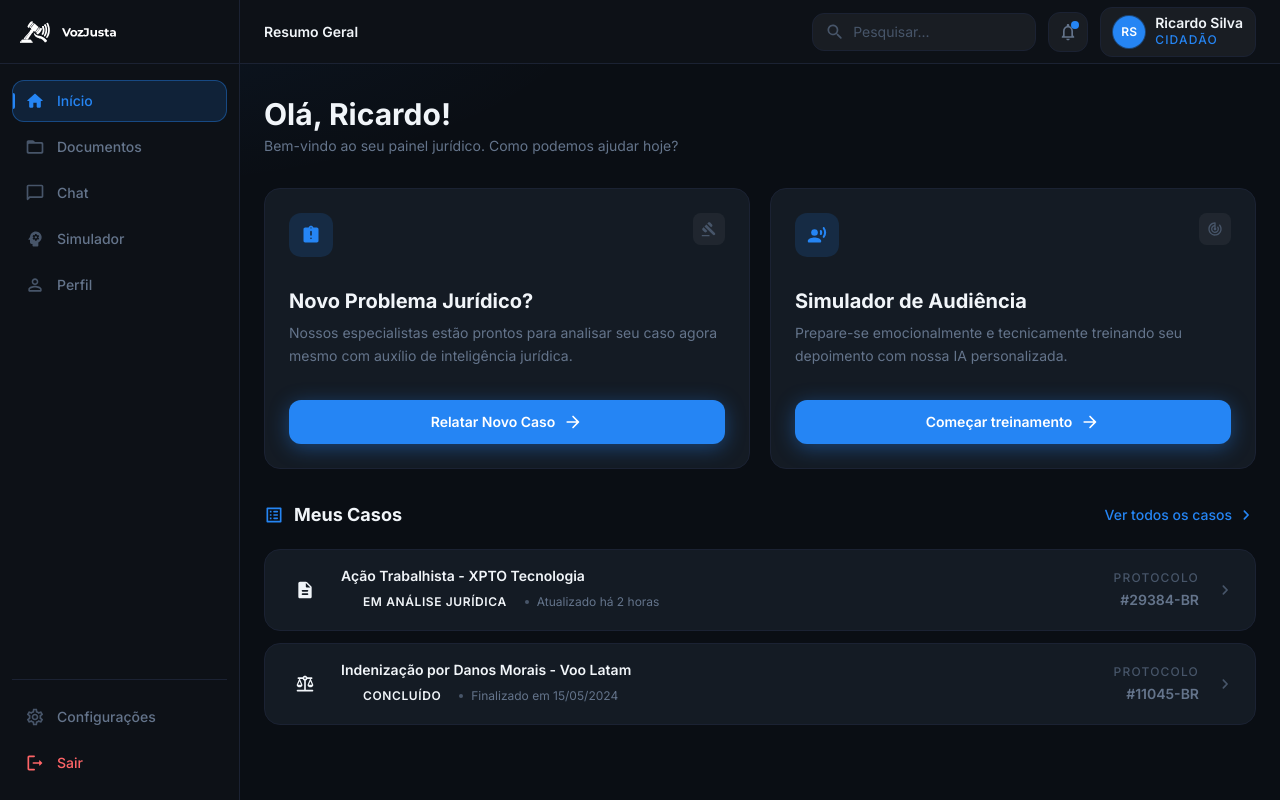
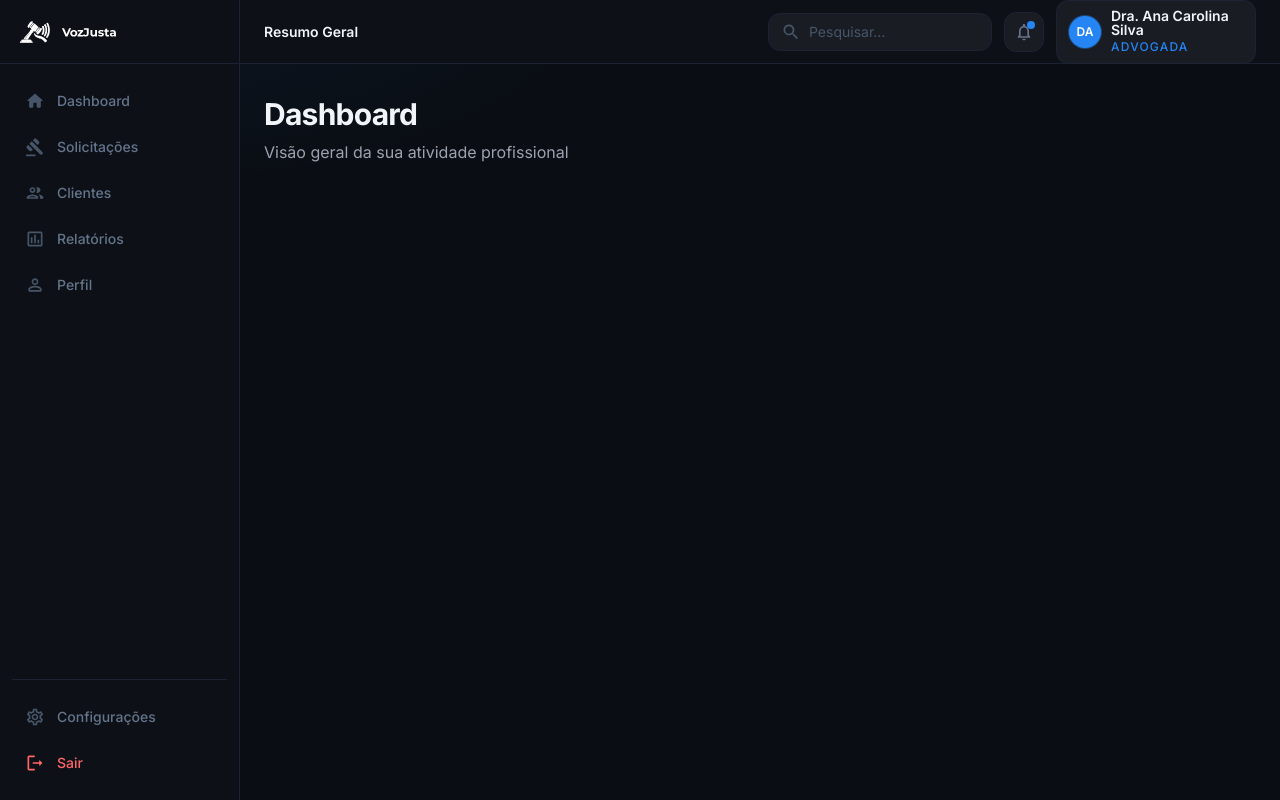
Before and after one commit to VozJusta/VJ.WEB, a Next.js app: page /dashboard in a window 1280 px wide. Built offline with nearby package versions, Linux system fonts and the light colour scheme.

Commit message:
feat(lawyer): create lawyer dashboard route structure
Create (lawyer) route group with dedicated layout and sidebar navigation. Make sidebar component reusable by accepting optional navigation props while maintaining backward compatibility with citizen routes.

```diff
--- /dev/null
+++ b/app/(lawyer)/dashboard/page.tsx
@@ -0,0 +1,21 @@
+import type { Metadata } from "next";
+
+export const metadata: Metadata = {
+  title: "Dashboard - Advogado | Voz Justa",
+  description: "Painel de gestão para advogados da plataforma Voz Justa",
+};
+
+export default function LawyerDashboardPage() {
+  return (
+    <div className="space-y-8">
+      <header>
+        <h1 className="text-3xl font-bold tracking-tight text-foreground">
+          Dashboard
+        </h1>
+        <p className="mt-2 text-base text-foreground-muted">
+          Visão geral da sua atividade profissional
+        </p>
+      </header>
+    </div>
+  );
+}
--- /dev/null
+++ b/app/(lawyer)/layout.tsx
@@ -0,0 +1,53 @@
+"use client";
+
+import { useState } from "react";
+import { cn } from "@/lib/utils";
+import { Sidebar } from "@/components/layout/sidebar";
+import { DashboardHeader } from "@/components/layout/dashboard-header";
+import { lawyerSidebarMainNav, lawyerSidebarBottomNav } from "./sidebar.navigation";
+
+const DEMO_LAWYER = {
+  name: "Dra. Ana Carolina Silva",
+  role: "Advogada",
+  avatarUrl: undefined,
+};
+
+export default function LawyerLayout({
+  children,
+}: {
+  children: React.ReactNode;
+}) {
+  const [isSidebarOpen, setIsSidebarOpen] = useState(false);
+
+  return (
+    <div className="layout-bg min-h-screen">
+      <Sidebar
+        isOpen={isSidebarOpen}
+        onToggle={() => setIsSidebarOpen((prev) => !prev)}
+        onClose={() => setIsSidebarOpen(false)}
+        mainNav={lawyerSidebarMainNav}
+        bottomNav={lawyerSidebarBottomNav}
+      />
+
+      <div
+        className={cn(
+          "flex min-h-screen flex-col transition-[padding-left] duration-300 ease-in-out",
+          "lg:pl-60",
+        )}
+      >
+        <DashboardHeader
+          user={DEMO_LAWYER}
+          onMenuToggle={() => setIsSidebarOpen((prev) => !prev)}
+        />
+
+        <main
+          id="main-content"
+          tabIndex={-1}
+          className="flex flex-1 flex-col gap-8 px-4 py-6 md:px-6 md:py-8 focus-visible:outline-none"
+        >
+          {children}
+        </main>
+      </div>
+    </div>
+  );
+}
--- /dev/null
+++ b/app/(lawyer)/sidebar.navigation.ts
@@ -0,0 +1,23 @@
+import {
+  HomeRounded,
+  GavelRounded,
+  PeopleOutlineRounded,
+  AssessmentOutlined,
+  PersonOutlineRounded,
+  SettingsOutlined,
+  LogoutRounded,
+} from "@mui/icons-material";
+import type { SidebarNavItem } from "@/components/layout/sidebar/sidebar.types";
+
+export const lawyerSidebarMainNav: SidebarNavItem[] = [
+  { label: "Dashboard", href: "/lawyer/dashboard", icon: HomeRounded },
+  { label: "Solicitações", href: "/lawyer/dashboard/requests", icon: GavelRounded },
+  { label: "Clientes", href: "/lawyer/dashboard/clients", icon: PeopleOutlineRounded },
+  { label: "Relatórios", href: "/lawyer/dashboard/reports", icon: AssessmentOutlined },
+  { label: "Perfil", href: "/lawyer/dashboard/profile", icon: PersonOutlineRounded },
+];
+
+export const lawyerSidebarBottomNav: SidebarNavItem[] = [
+  { label: "Configurações", href: "/lawyer/dashboard/settings", icon: SettingsOutlined },
+  { label: "Sair", href: "/logout", icon: LogoutRounded },
+];
--- a/components/layout/sidebar/index.tsx
+++ b/components/layout/sidebar/index.tsx
@@ -8,7 +8,7 @@ import { SidebarNav } from "./sidebar-nav";
 import { cn } from "@/lib/utils";
 import type { SidebarProps } from "./sidebar.types";
 
-export function Sidebar({ isOpen, onToggle, onClose, className }: SidebarProps) {
+export function Sidebar({ isOpen, onToggle, onClose, className, mainNav, bottomNav }: SidebarProps) {
 
   return (
     <>
@@ -70,7 +70,7 @@ export function Sidebar({ isOpen, onToggle, onClose, className }: SidebarProps)
           </button>
         </div>
 
-        <SidebarNav isOpen={true} />
+        <SidebarNav isOpen={true} mainNav={mainNav} bottomNav={bottomNav} />
       </aside>
     </>
   );
--- a/components/layout/sidebar/sidebar-nav.tsx
+++ b/components/layout/sidebar/sidebar-nav.tsx
@@ -71,15 +71,19 @@ function SidebarNavLink({ item, isActive, isDanger = false, isOpen }: SidebarNav
 
 type SidebarNavProps = {
   isOpen: boolean;
+  mainNav?: SidebarNavItem[];
+  bottomNav?: SidebarNavItem[];
 };
 
-export function SidebarNav({ isOpen }: SidebarNavProps) {
+export function SidebarNav({ isOpen, mainNav, bottomNav }: SidebarNavProps) {
   const pathname = usePathname();
+  const mainNavItems = mainNav || sidebarMainNav;
+  const bottomNavItems = bottomNav || sidebarBottomNav;
 
   return (
     <nav aria-label="Navegação principal" className="flex flex-1 flex-col justify-between overflow-y-auto px-3 py-4">
       <ul role="list" className="flex flex-col gap-1">
-        {sidebarMainNav.map((item) => (
+        {mainNavItems.map((item) => (
           <SidebarNavLink
             key={item.href}
             item={item}
@@ -90,13 +94,13 @@ export function SidebarNav({ isOpen }: SidebarNavProps) {
       </ul>
 
       <ul role="list" className="flex flex-col gap-1 border-t border-(--border-subtle) pt-4">
-        {sidebarBottomNav.map((item, index) => (
+        {bottomNavItems.map((item, index) => (
           <SidebarNavLink
             key={item.href}
             item={item}
             isOpen={isOpen}
             isActive={pathname === item.href}
-            isDanger={index === sidebarBottomNav.length - 1}
+            isDanger={index === bottomNavItems.length - 1}
           />
         ))}
       </ul>
--- a/components/layout/sidebar/sidebar.types.ts
+++ b/components/layout/sidebar/sidebar.types.ts
@@ -9,4 +9,6 @@ export type SidebarProps = {
   onToggle: () => void;
   onClose?: () => void;
   className?: string;
+  mainNav?: SidebarNavItem[];
+  bottomNav?: SidebarNavItem[];
 };
```
